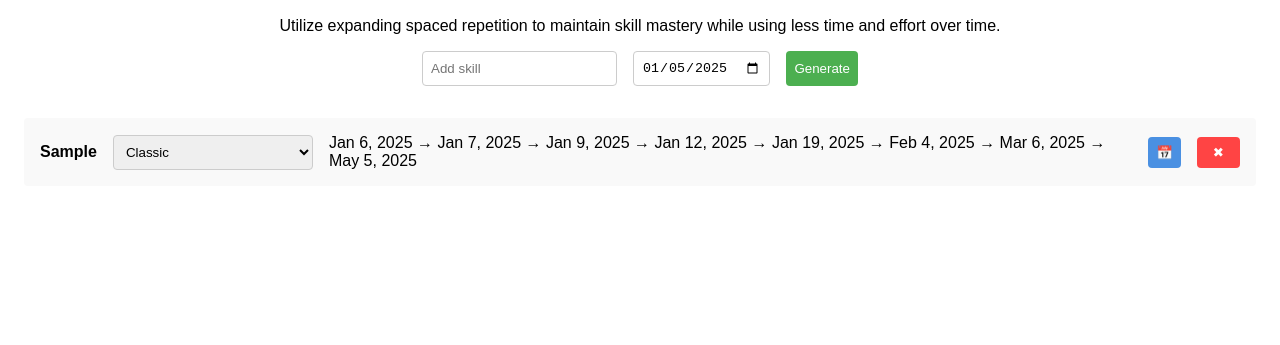
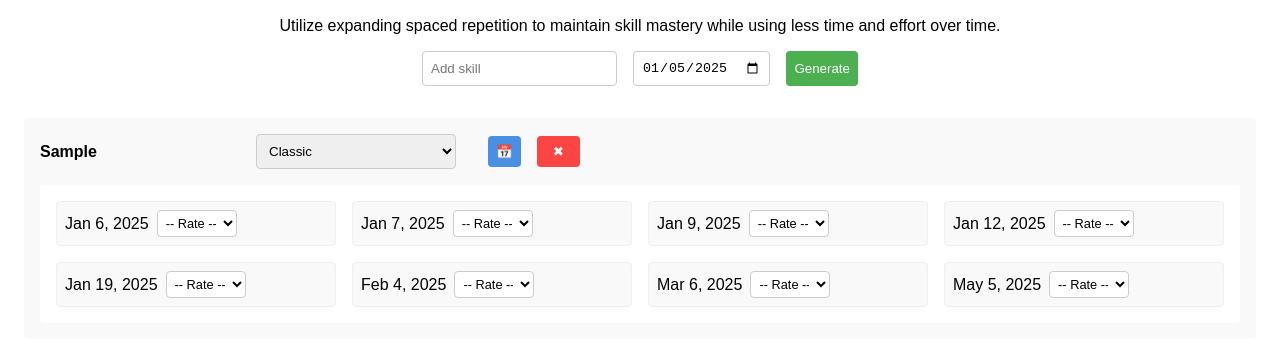
Before and after one commit to CorySpitzer/echocal0, a plain HTML site: page index.html in a window 1280 px wide. Both pictures are taken after typing "Sample" into the empty fields and a click on the button "Generate". Shown: the part 159-504 px from the top of the page. Drawn offline with Linux system fonts and the light colour scheme.

Commit message:
Give ratings on dates

```diff
--- a/main.js
+++ b/main.js
@@ -42,6 +42,15 @@ function addSkill() {
     const skillInfo = document.createElement('div');
     skillInfo.className = 'skill-info';
 
+    // Create skill header
+    const skillHeader = document.createElement('div');
+    skillHeader.className = 'skill-header';
+
+    // Create skill name section
+    const skillNameSection = document.createElement('div');
+    skillNameSection.className = 'skill-name';
+    skillNameSection.innerHTML = `<strong>${skillInput.value}</strong>`;
+
     // Create pattern selector
     const patternSelect = document.createElement('select');
     patternSelect.className = 'pattern-select';
@@ -53,7 +62,8 @@ function addSkill() {
     });
 
     // Create schedule display
-    const scheduleSpan = document.createElement('span');
+    const scheduleSpan = document.createElement('div');
+    scheduleSpan.className = 'schedule-span';
 
     // Create calendar toggle button
     const calendarToggle = document.createElement('button');
@@ -80,12 +90,15 @@ function addSkill() {
         }
     });
 
+    // Add elements to skill header
+    skillHeader.appendChild(skillNameSection);
+    skillHeader.appendChild(patternSelect);
+    skillHeader.appendChild(calendarToggle);
+    skillHeader.appendChild(deleteBtn);
+
     // Add elements to skill info
-    skillInfo.innerHTML = `<strong>${skillInput.value}</strong>`;
-    skillInfo.appendChild(patternSelect);
+    skillInfo.appendChild(skillHeader);
     skillInfo.appendChild(scheduleSpan);
-    skillInfo.appendChild(calendarToggle);
-    skillInfo.appendChild(deleteBtn);
 
     // Add elements to skill item
     skillItem.appendChild(skillInfo);
@@ -109,13 +122,45 @@ function addSkill() {
 function updateSchedule(scheduleSpan, startDate, patternName) {
     const pattern = PATTERNS[patternName];
     const dates = generateDates(new Date(startDate), pattern);
-    scheduleSpan.textContent = dates.map(date =>
-        date.toLocaleDateString('en-US', {
+
+    // Clear previous content
+    scheduleSpan.innerHTML = '';
+
+    dates.forEach(date => {
+        const dateItem = document.createElement('div');
+        dateItem.className = 'date-item';
+
+        // Create rating dropdown
+        const ratingSelect = document.createElement('select');
+        ratingSelect.className = 'date-rating';
+
+        // Add default "not rated" option
+        const defaultOption = document.createElement('option');
+        defaultOption.value = '0';
+        defaultOption.textContent = '-- Rate --';
+        ratingSelect.appendChild(defaultOption);
+
+        // Add star ratings
+        for (let i = 1; i <= 5; i++) {
+            const option = document.createElement('option');
+            option.value = i;
+            option.textContent = '⭐'.repeat(i);
+            ratingSelect.appendChild(option);
+        }
+
+        // Create date text
+        const dateText = document.createElement('span');
+        dateText.textContent = date.toLocaleDateString('en-US', {
             month: 'short',
             day: 'numeric',
             year: 'numeric'
-        })
-    ).join(' → ');
+        });
+
+        // Assemble date item
+        dateItem.appendChild(dateText);
+        dateItem.appendChild(ratingSelect);
+        scheduleSpan.appendChild(dateItem);
+    });
 }
 
 function generateDates(startDate, pattern) {
--- a/styles.css
+++ b/styles.css
@@ -4,6 +4,7 @@
     padding: 1rem;
     font-family: Arial, sans-serif;
 }
+
 h1, h2, .description {
     text-align: center;
 }
@@ -64,8 +65,34 @@ button:hover {
 
 .skill-info {
     display: flex;
+    flex-direction: column;
+    gap: 1rem;
+}
+
+.skill-header {
+    display: flex;
     align-items: center;
     gap: 1rem;
+}
+
+.schedule-span {
+    display: grid;
+    grid-template-columns: repeat(auto-fill, minmax(250px, 1fr));
+    gap: 1rem;
+    align-items: start;
+    padding: 1rem;
+    background-color: #fff;
+    border-radius: 4px;
+}
+
+.date-item {
+    display: flex;
+    align-items: center;
+    gap: 0.5rem;
+    padding: 0.5rem;
+    border: 1px solid #eee;
+    border-radius: 4px;
+    background-color: #f9f9f9;
 }
 
 .pattern-select {
@@ -85,6 +112,7 @@ button:hover {
     border: 1px solid #ddd;
     border-radius: 4px;
     width: 100%;
+    overflow-x: auto;
 }
 
 .calendar-widget.visible {
@@ -93,12 +121,14 @@ button:hover {
 
 .calendar-months {
     display: flex;
-    flex-wrap: wrap;
     gap: 1rem;
+    padding-bottom: 0.5rem;
+    min-width: min-content;
 }
 
 .month {
-    min-width: 250px;
+    flex: 0 0 auto;
+    width: 250px;
     border: 1px solid #eee;
     border-radius: 4px;
     padding: 0.5rem;
@@ -138,3 +168,19 @@ button:hover {
 .day.today {
     border: 2px solid #4a90e2;
 }
+
+.skill-name {
+    display: flex;
+    align-items: center;
+    gap: 0.5rem;
+    min-width: 200px;
+}
+
+.date-rating {
+    padding: 0.25rem;
+    border: 1px solid #ccc;
+    border-radius: 4px;
+    background-color: white;
+    font-size: 0.8em;
+    width: 80px;
+}
```
